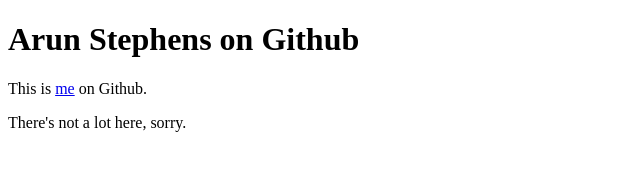
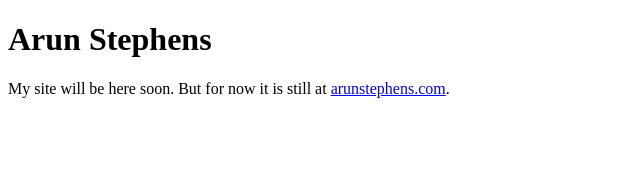
Before and after one commit to arunstephens/arunstephens.github.com, a plain HTML site: page index.html in a window 1280 px wide. Shown: the whole page, without its empty margins (0-640 px from the left). Drawn offline with Linux system fonts and the light colour scheme.

Commit message:
update content

```diff
--- a/index.html
+++ b/index.html
@@ -1,11 +1,10 @@
 <!DOCTYPE html>
 <html>
 <head>
-<title>Arun Stephens on Github</title>
+<title>Arun Stephens</title>
 </head>
 <body>
-<h1>Arun Stephens on Github</h1>
-<p>This is <a href="http://arunstephens.com/">me</a> on Github.</p>
-<p>There's not a lot here, sorry.</p>
+<h1>Arun Stephens</h1>
+<p>My site will be here soon. But for now it is still at <a href="http://arunstephens.com/">arunstephens.com</a>.</p>
 </body>
 </html>
```
